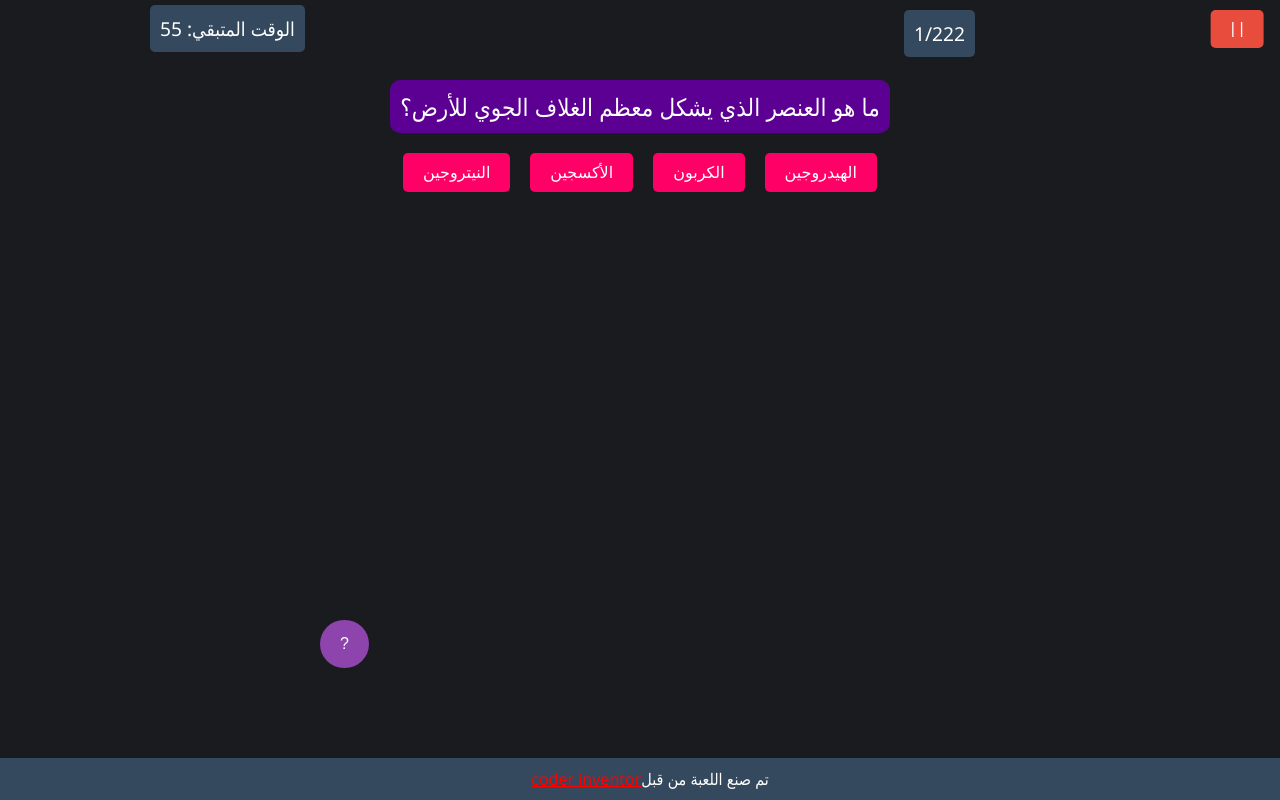
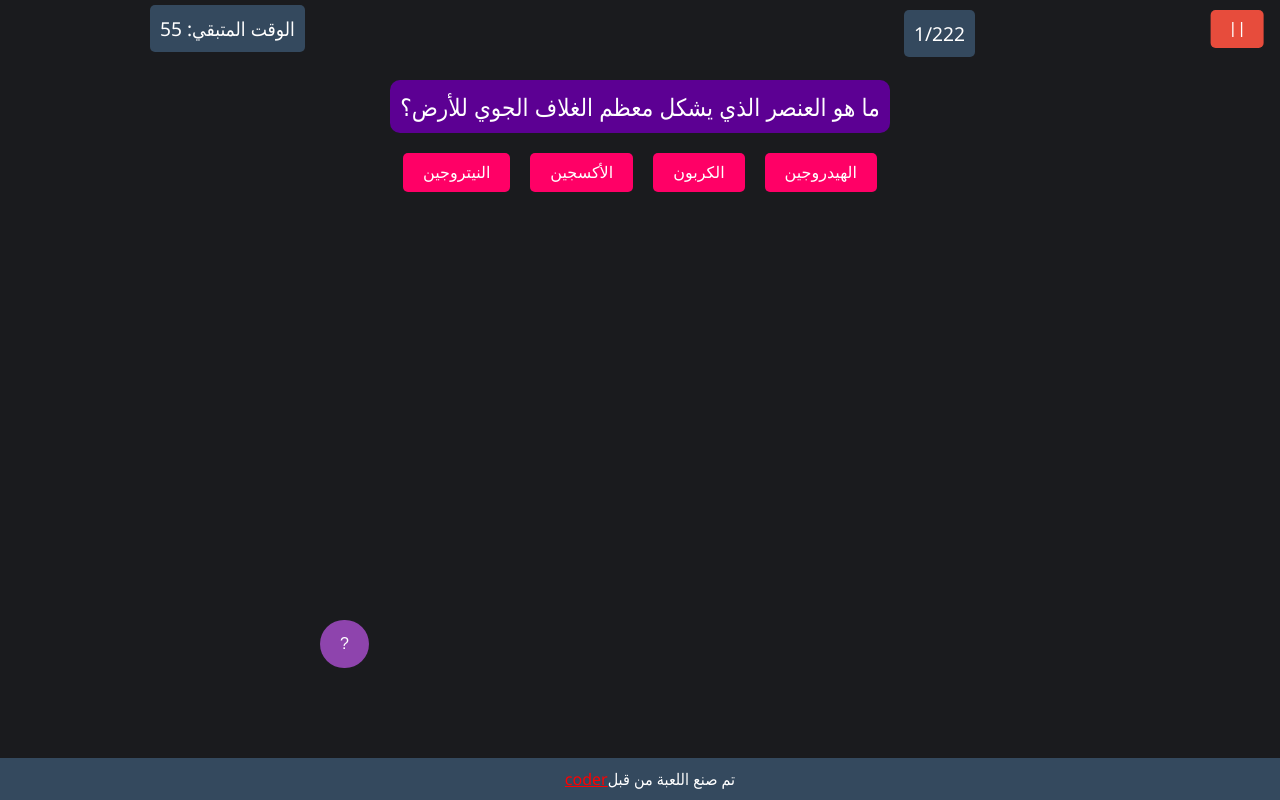
Before and after one commit to ggcoderlol/IQ-test-game, a plain HTML site: page index.html in a window 1280 px wide. Drawn offline with Linux system fonts and the light colour scheme.

Commit message:
Update index.html

```diff
--- a/index.html
+++ b/index.html
@@ -1449,7 +1449,7 @@
     displayQuestion();
     startCountdown();
   </script>
-  <div id="footer"><a href="https://coderinventor.github.io/social/">coder inventor</a>تم صنع اللعبة من قبل
+  <div id="footer"><a href="https://ggcoderlol.github.io/social/">coder</a>تم صنع اللعبة من قبل
   </div>
 </body>
 </html>
```
